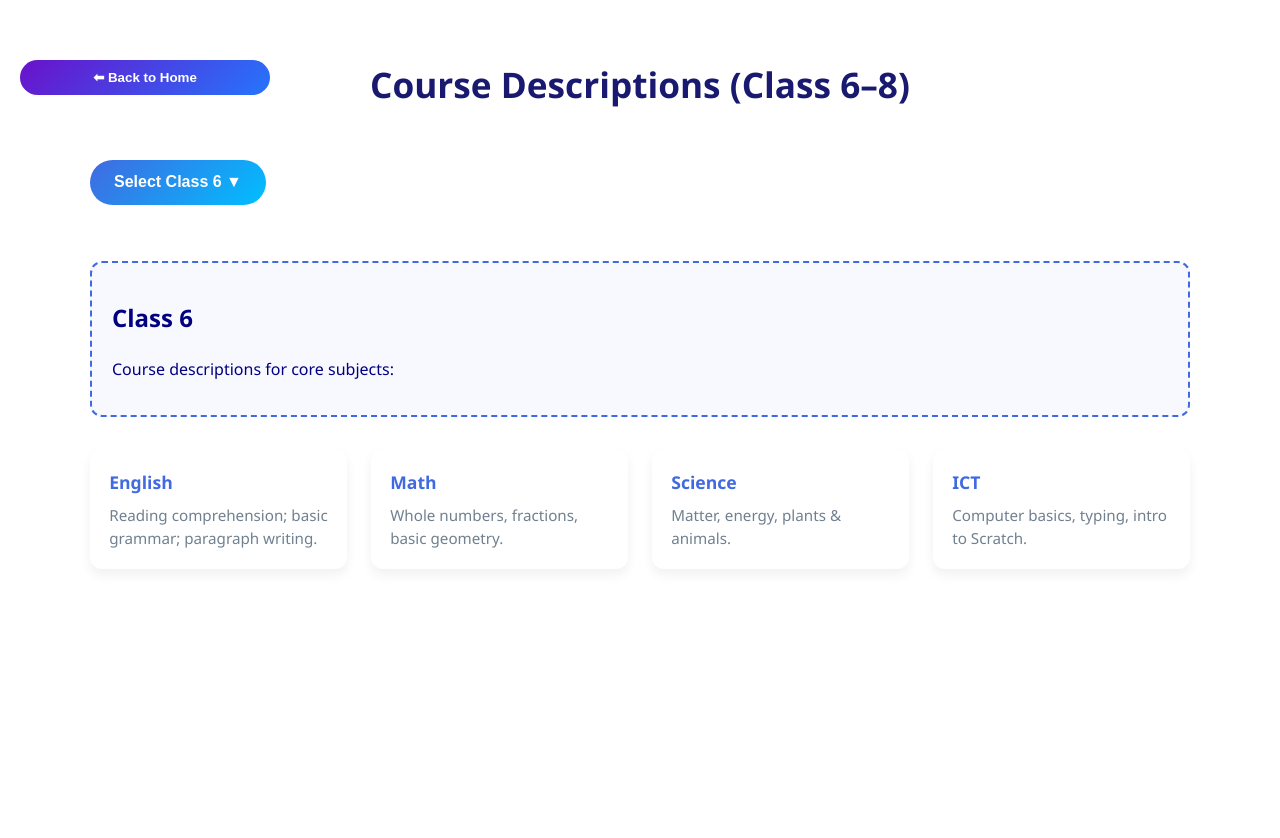
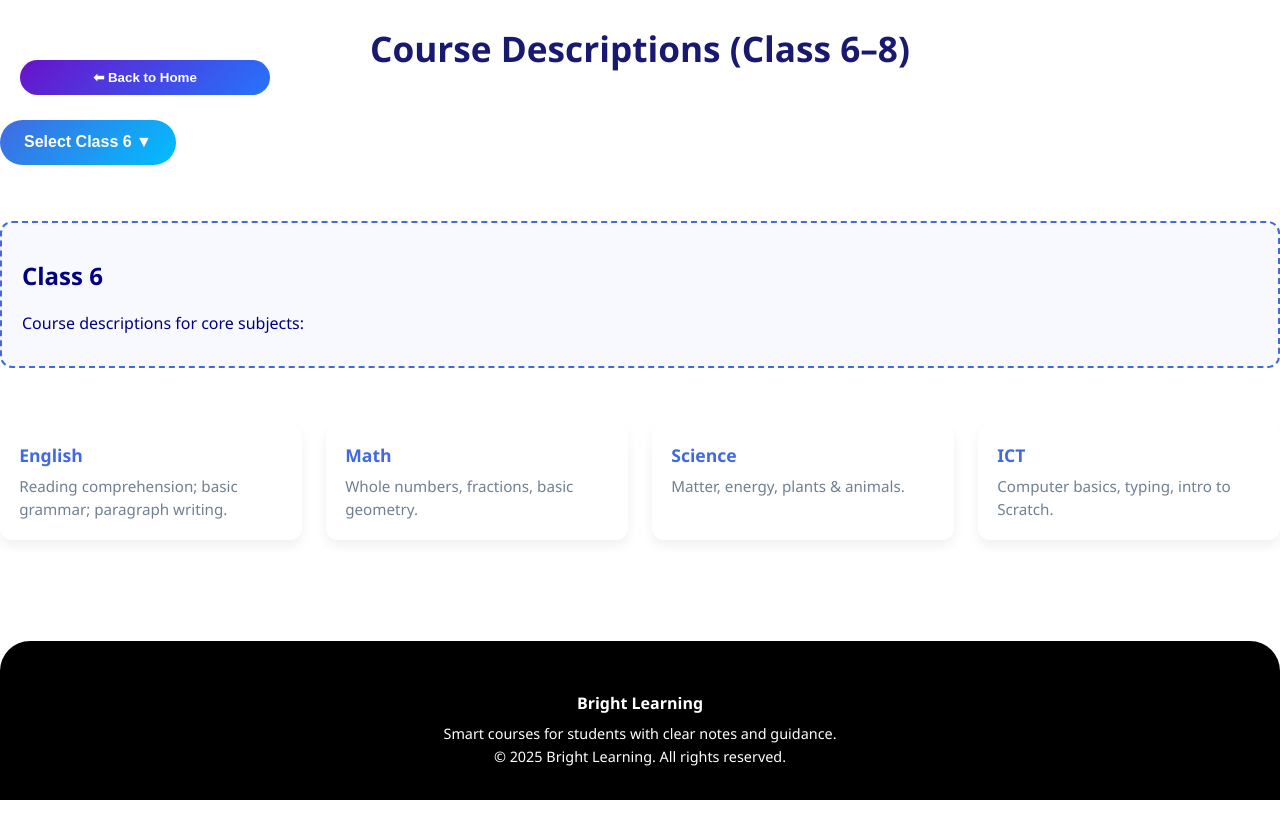
Before and after one commit to Samir-AlJaber/BrightLearning, a React (Create React App) app: page /courses in a window 1280 px wide. Shown: the top 838 px of the page. After the commit the page ends 800 px from the top, so only its background shows below. Built offline with nearby package versions, Linux system fonts and the light colour scheme.

Commit message:
Courses update

```diff
--- a/src/Pages/Courses/Courses.css
+++ b/src/Pages/Courses/Courses.css
@@ -3,10 +3,8 @@
   color: navy;
   background-color: white;
   min-height: 100vh;
-  padding: 2rem 1rem;
-  max-width: 1100px;
-  margin: 0 auto;
-  line-height: 1.6;
+  display: flex;
+  flex-direction: column;
 }
 
 .class-container h1 {
@@ -111,3 +109,23 @@
   margin: 0;
   line-height: 1.5;
 }
+.courses-footer {
+  margin-top: auto;
+  background: black;
+  color: silver;
+  text-align: center;
+  padding: 30px 20px;
+  border-top-left-radius: 30px;
+  border-top-right-radius: 30px;
+}
+
+.courses-footer h4 {
+  margin-bottom: 10px;
+  color: white;
+}
+
+.courses-footer p {
+  margin: 4px 0;
+  font-size: 0.9rem;
+  color: white;
+}
--- a/src/Pages/Courses/Courses.js
+++ b/src/Pages/Courses/Courses.js
@@ -1,6 +1,7 @@
 import React, { useState } from "react";
 import { useNavigate } from "react-router-dom";
 import "./Courses.css";
+
 const data = {
   6: {
     English: "Reading comprehension; basic grammar; paragraph writing.",
@@ -26,17 +27,20 @@ function Courses() {
   const [selectedClass, setSelectedClass] = useState(6);
   const [open, setOpen] = useState(false);
   const navigate = useNavigate();
+
   return (
     <div className="class-container">
       <div style={{ position: "absolute", top: "20px", left: "20px" }}>
         <button
-        className="home-nav-btn"
-        onClick={() => navigate("/")}
+          className="home-nav-btn"
+          onClick={() => navigate("/")}
         >
            ⬅ Back to Home
-           </button>
+        </button>
       </div>
+
       <h1>Course Descriptions (Class 6–8)</h1>
+
       <div className={`dropdown ${open ? "open" : ""}`}>
         <button
           className="dropdown-toggle"
@@ -61,10 +65,12 @@ function Courses() {
           ))}
         </div>
       </div>
+
       <section id="activeClass" className="active-class">
         <h2>Class {selectedClass}</h2>
         <p>Course descriptions for core subjects:</p>
       </section>
+
       <section className="subjects-grid">
         {Object.entries(data[selectedClass]).map(([subject, desc]) => (
           <div key={subject} className="card">
@@ -73,6 +79,15 @@ function Courses() {
           </div>
         ))}
       </section>
+
+      <footer className="courses-footer">
+        <div className="footer-content">
+          <h4>Bright Learning</h4>
+          <p>Smart courses for students with clear notes and guidance.</p>
+          <p>© 2025 Bright Learning. All rights reserved.</p>
+        </div>
+      </footer>
+
     </div>
   );
 }
```
